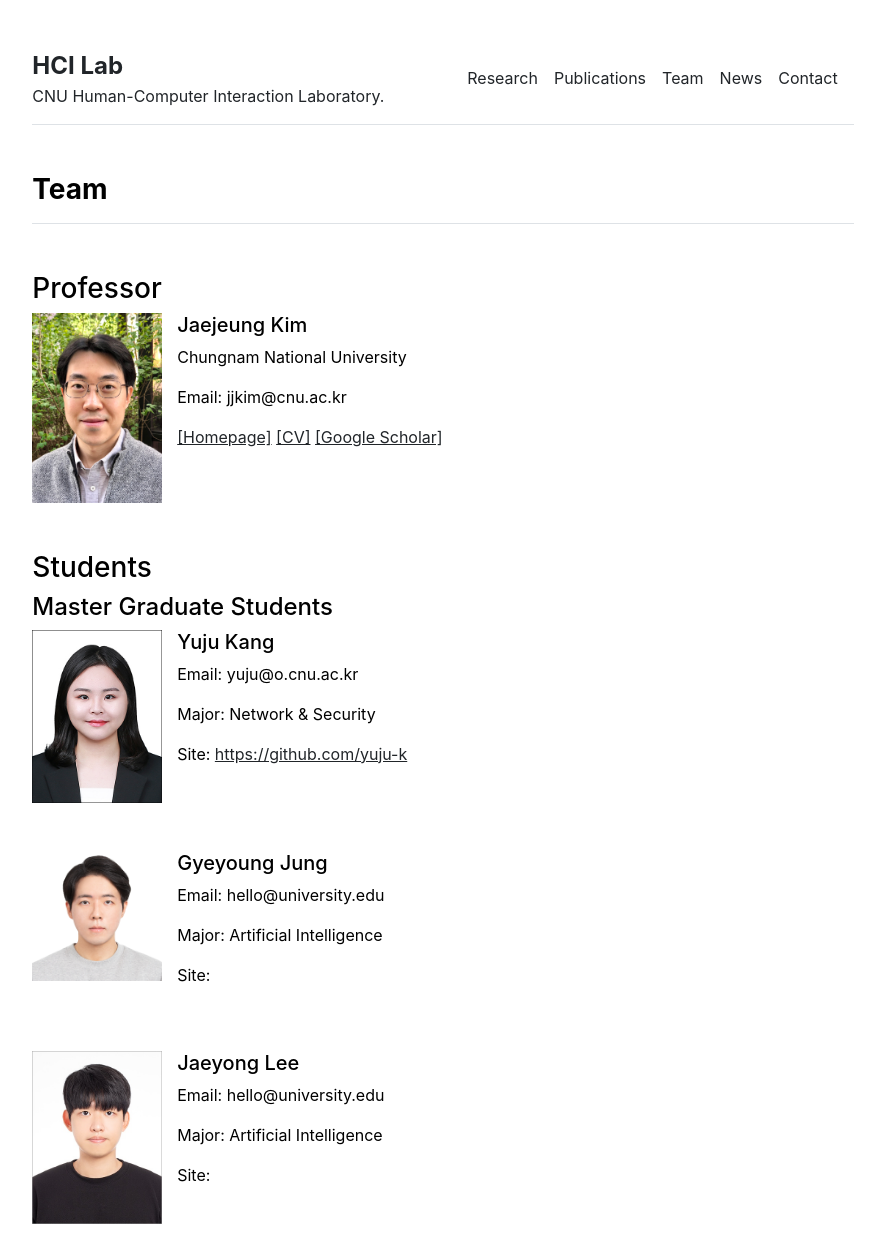
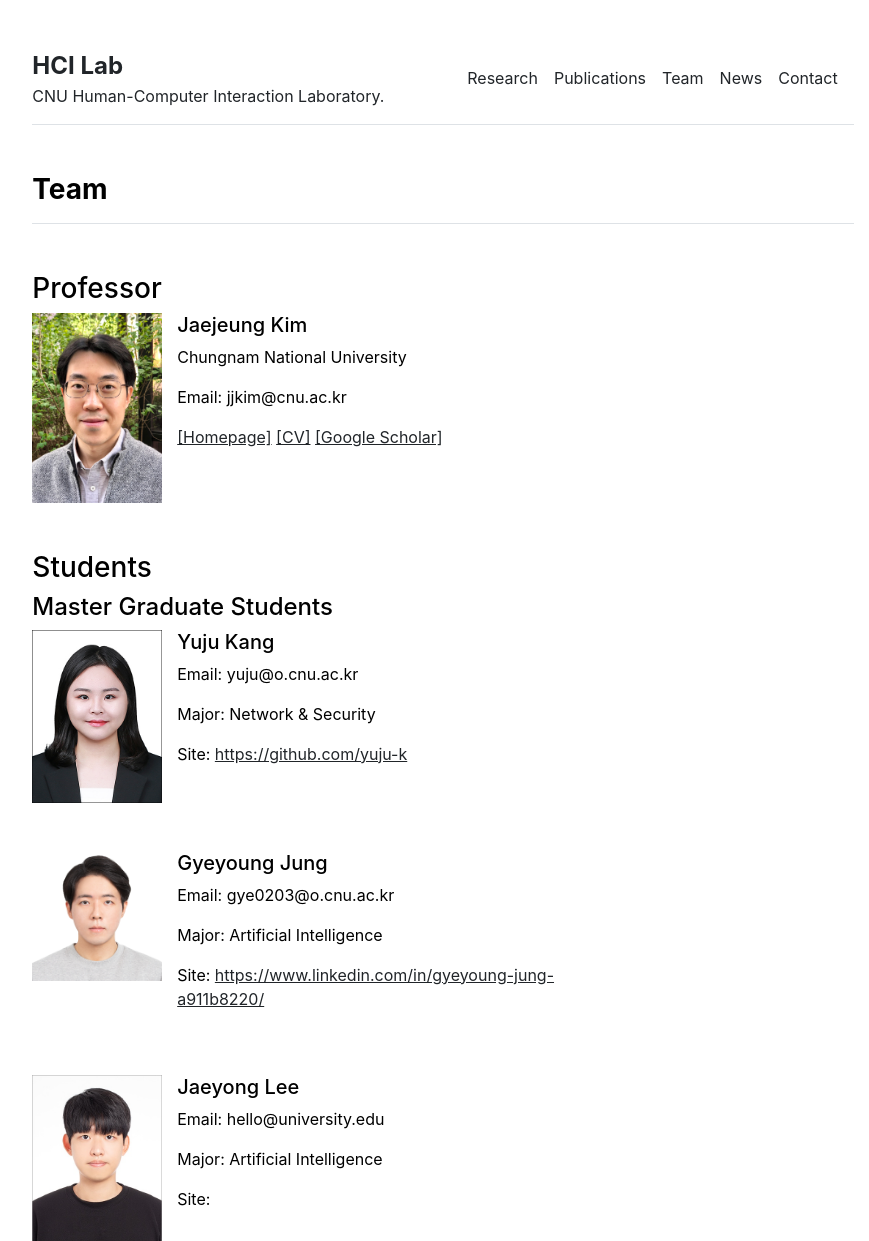
Before and after one commit to CNU-Wellness-Computing-Lab/site, a Jekyll site: the page built from team.md, in a window 1280 px wide. Shown: the top 1241 px of the page, without its empty margins (197-1066 px from the left). Built offline with Jekyll 4.4.1, drawn with Linux system fonts in a browser that asks for light colours; grey boxes are pictures that could not be loaded.

Commit message:
정계영 프로필 업데이트

```diff
--- a/_data/settings.yml
+++ b/_data/settings.yml
@@ -12,7 +12,7 @@ team:
 # degree => 박사과정:phd / 석사과정:master / 학부연구생:bachelor / 졸업생:alumni
 # 프로필 사진은 assets/team_profile/
 - {name: 'Yuju Kang', title: 'Student', degree: 'master', department: 'Network & Security', institution: 'Chungnam National University', email: 'yuju@o.cnu.ac.kr', url: 'https://github.com/yuju-k', image: 'assets/team_profile/yujuKang.jpg'}
-- {name: 'Gyeyoung Jung', title: 'Student', degree: 'master', department: 'Artificial Intelligence', institution: 'Chungnam National University', email: 'hello@university.edu', url: '', image: 'assets/team_profile/GyeyoungJung.jpeg'}
+- {name: 'Gyeyoung Jung', title: 'Student', degree: 'master', department: 'Artificial Intelligence', institution: 'Chungnam National University', email: 'gye0203@o.cnu.ac.kr', url: 'https://www.linkedin.com/in/gyeyoung-jung-a911b8220/', image: 'assets/team_profile/GyeyoungJung.jpeg'}
 - {name: 'Jaeyong Lee', title: 'Student', degree: 'master', department: 'Artificial Intelligence', institution: 'Chungnam National University', email: 'hello@university.edu', url: '', image: 'assets/team_profile/JaeyongLee.jpeg'}
 - {name: 'Sinyoung Bok', title: 'Student', degree: 'bachelor', department: 'Computer&Science Engineering', institution: 'Chungnam National University', email: 'sinyoungbok99@gmail.com', url: 'https://www.linkedin.com/in/sin-young-bok-875bba190/', image: 'assets/team_profile/sinyoungBok.png'}
 - {name: 'Seongsoo Kim', title: 'Student', degree: 'bachelor', department: 'Computer&Science Engineering', institution: 'Chungnam National University', email: 'hello@university.edu', url: '', image: 'assets/team_profile/SeungsooKim.jpeg'}
```
